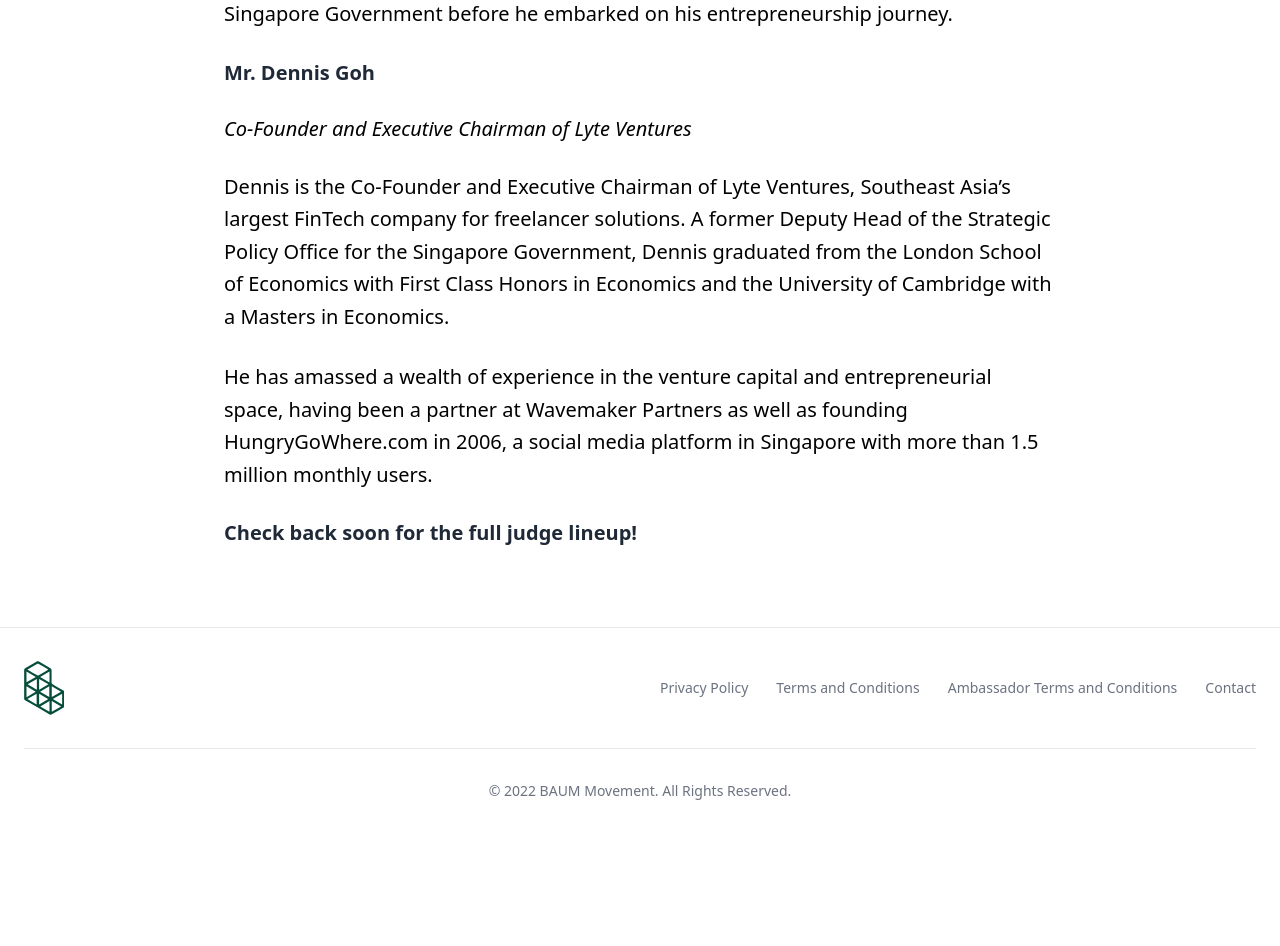
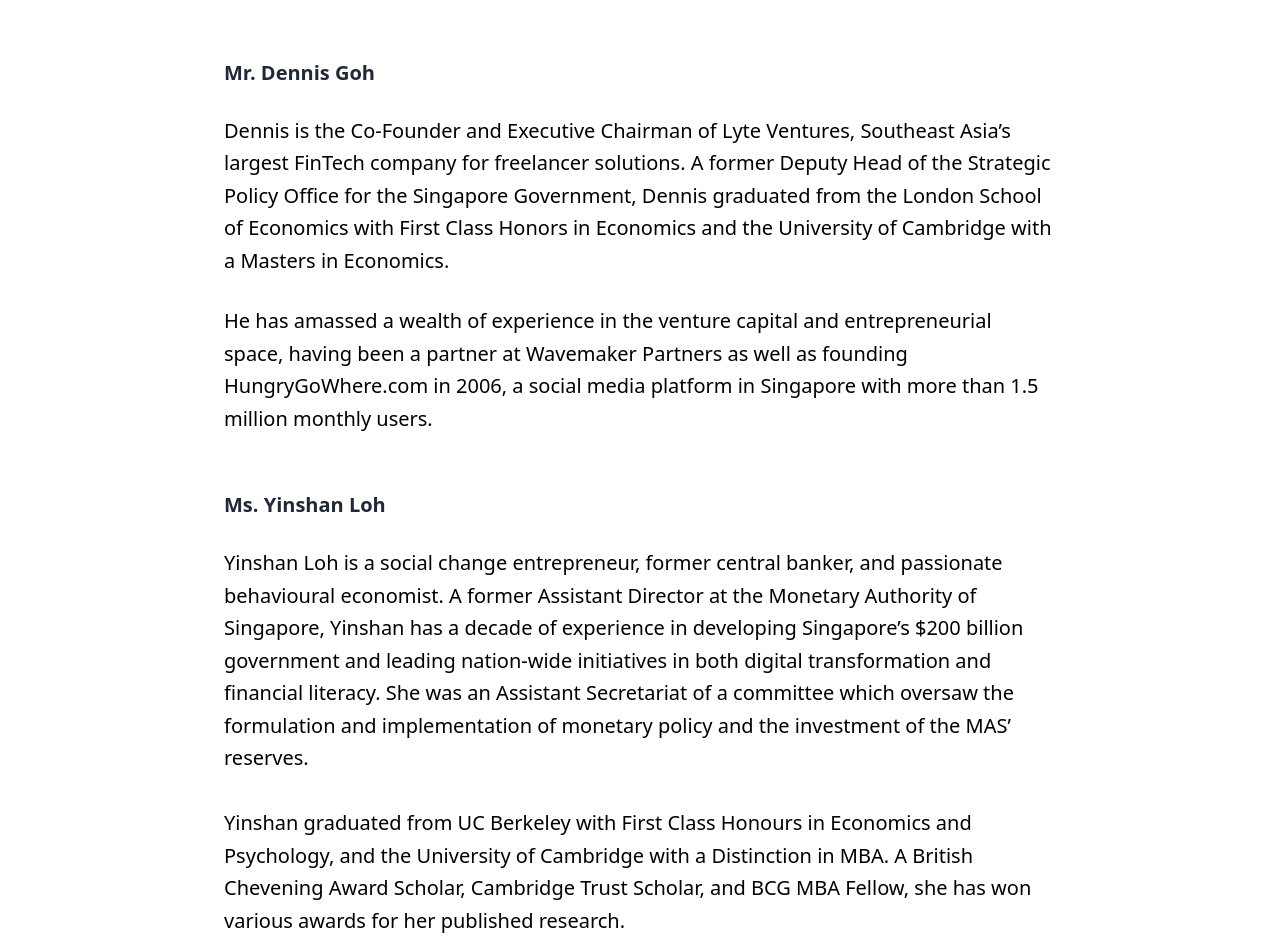
Before and after one commit to li-shihao/YFAC, a React (Create React App) app: page /judges in a window 1280 px wide. Shown: the part 486-1432 px from the top of the page. Before the commit the page ends 1319 px from the top, so only its background shows below. Built offline with nearby package versions, Linux system fonts and the light colour scheme; a web font is replaced by a local one.

Commit message:
Added final judge

```diff
--- a/src/routes/Judges.js
+++ b/src/routes/Judges.js
@@ -12,11 +12,9 @@
           <h4 className="text-emerald-600 font-bold text-center">JUDGES</h4>
           <div className="flex flex-col pt-8 justify-center lg:flex-row">
             <div className="lg:text-xl text-3xl flex-col mx-8">
+            <br></br>
+
             <h2 class="text-gray-800 font-bold">Mr. Kelvin Hong</h2>
-            <br></br>
-            <p class="italic">
-              Founder, The Economics Tutor
-            </p>
             <br></br>
             <p class="leading-relaxed">Kelvin is a serial entrepreneur who founded
               and sold off numerous companies before returning
@@ -28,11 +26,9 @@
               the Singapore Government before he embarked on
               his entrepreneurship journey.</p>
               <br></br>
+              <br></br>
+
               <h2 class="text-gray-800 font-bold">Mr. Dennis Goh</h2>
-            <br></br>
-            <p class="italic">
-            Co-Founder and Executive Chairman of Lyte Ventures
-            </p>
             <br></br>
             <p class="leading-relaxed">Dennis is the Co-Founder and Executive Chairman
               of Lyte Ventures, Southeast Asia’s largest FinTech company for
@@ -46,7 +42,27 @@
               as well as founding HungryGoWhere.com in 2006, a social media
               platform in Singapore with more than 1.5 million monthly users.</p>
               <br></br>
-              <h2 class="text-gray-800 font-bold">Check back soon for the full judge lineup!</h2>
+              <br></br>
+
+              <h2 class="text-gray-800 font-bold">Ms. Yinshan Loh</h2>
+            <br></br>
+            <p class="leading-relaxed">Yinshan Loh is a social change entrepreneur,
+            former central banker, and passionate behavioural economist.
+            A former Assistant Director at the Monetary Authority of Singapore,
+            Yinshan has a decade of experience in developing Singapore’s $200 billion government
+            and leading nation-wide initiatives in both digital transformation and financial
+            literacy. She was an Assistant Secretariat of a committee which oversaw the
+            formulation and implementation of monetary policy and the investment of the MAS’ reserves.
+              <br></br>
+              <br></br>
+
+              <p class="leading-relaxed">Yinshan graduated from UC Berkeley with First Class
+              Honours in Economics and Psychology, and the University of
+              Cambridge with a Distinction in MBA. A British Chevening Award Scholar,
+              Cambridge Trust Scholar, and BCG MBA Fellow, she has won various
+              awards for her published research. </p>
+            </p>
+              <br></br>
             </div>
           </div>
 
```
Also changed, not shown: 1 other file (tests, documents, lock files or other folders).
